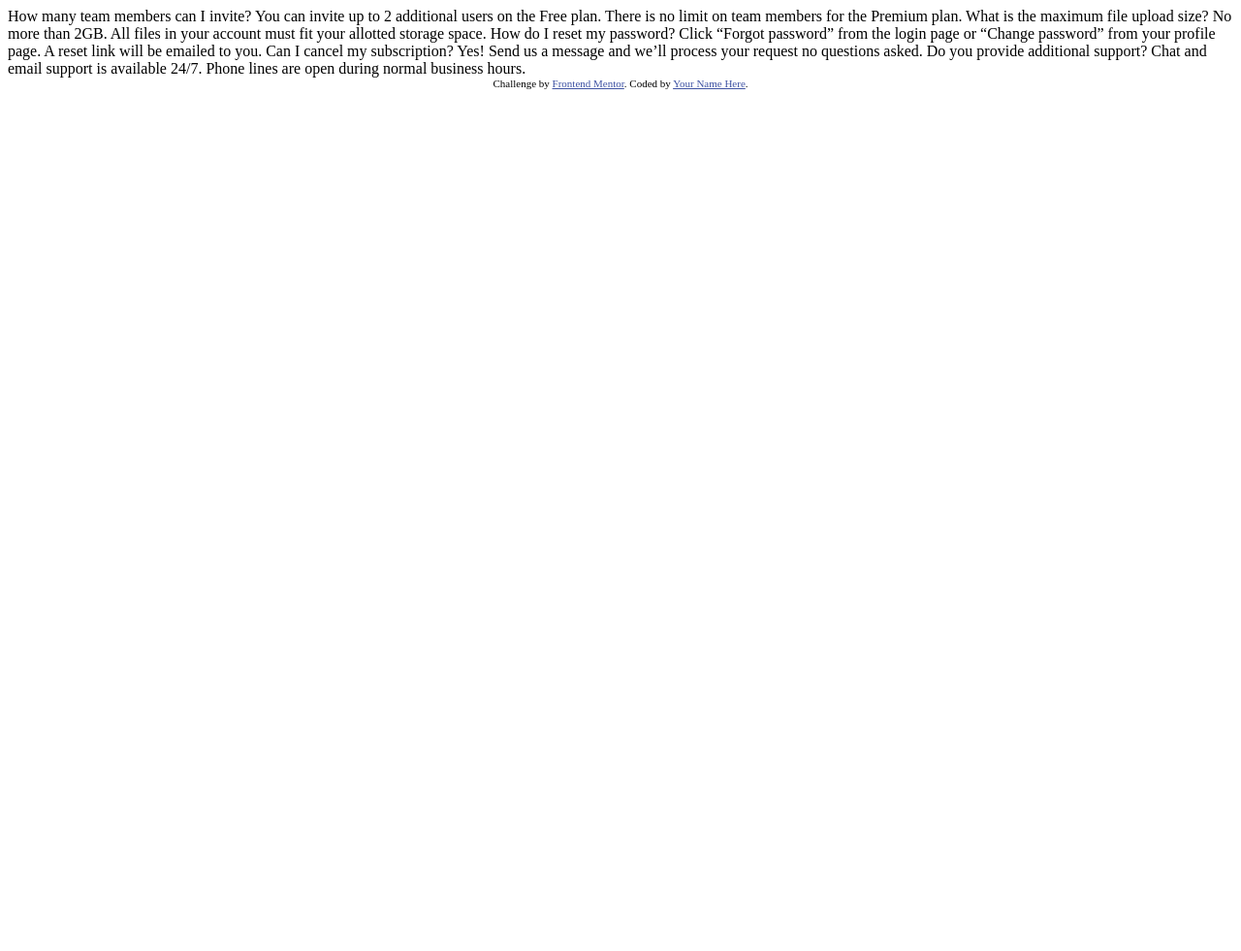
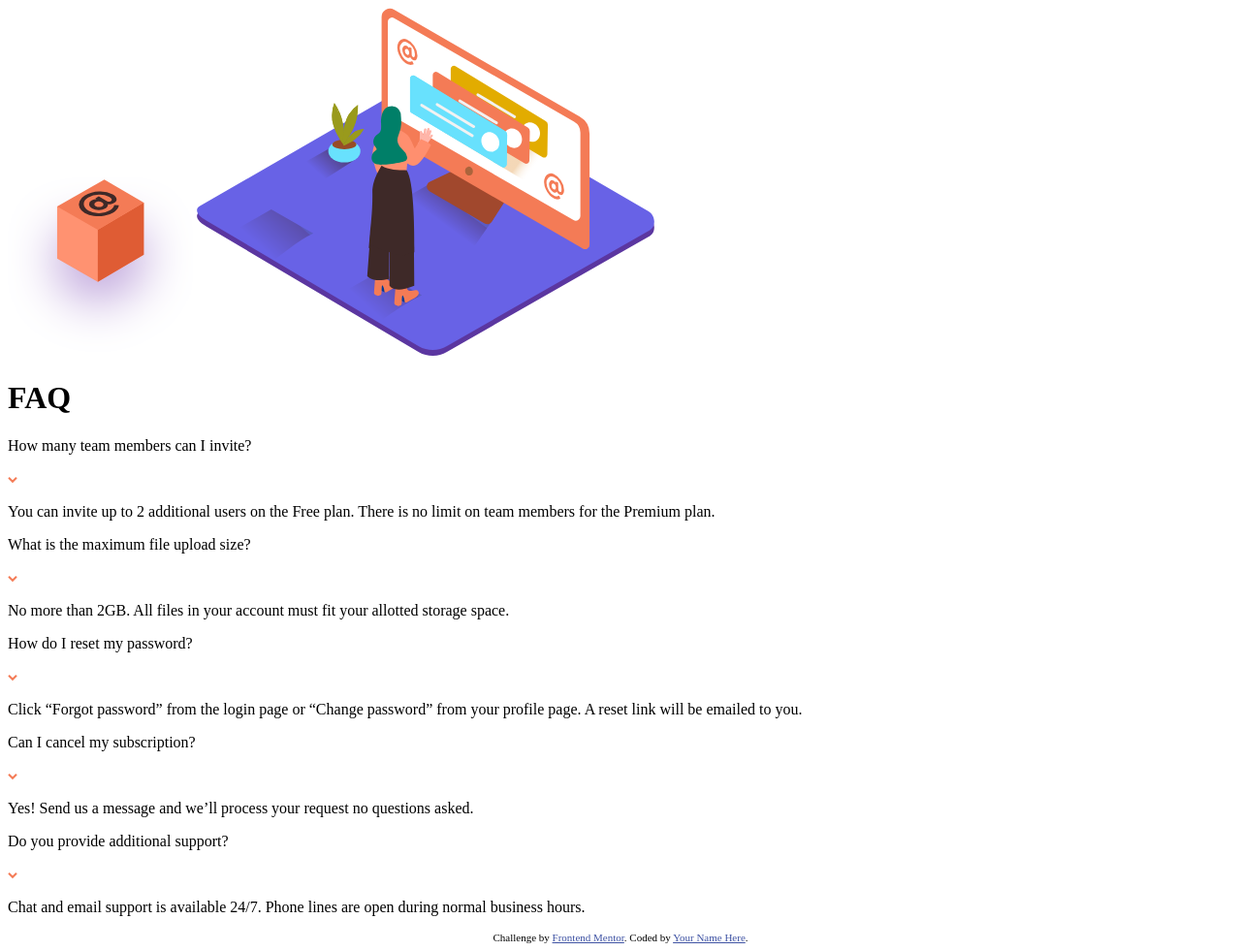
Before and after one commit to dmroman395/FAQ-Accordion-Card, a plain HTML site: page index.html in a window 1280 px wide. Shown: the whole page at 97% size. Before the commit the page ends 800 px from the top, so only its background shows below. Drawn offline with Linux system fonts and the light colour scheme.

Commit message:
Added HTML

```diff
--- a/index.html
+++ b/index.html
@@ -15,23 +15,63 @@
   </style>
 </head>
 <body>
-  How many team members can I invite?
-  You can invite up to 2 additional users on the Free plan. There is no limit on
-  team members for the Premium plan.
-
-  What is the maximum file upload size?
-  No more than 2GB. All files in your account must fit your allotted storage space.
-
-  How do I reset my password?
-  Click “Forgot password” from the login page or “Change password” from your profile page.
-  A reset link will be emailed to you.
-
-  Can I cancel my subscription?
-  Yes! Send us a message and we’ll process your request no questions asked.
-
-  Do you provide additional support?
-  Chat and email support is available 24/7. Phone lines are open during normal business hours.
-
+  <div class="card_container">
+    <div class="card_left">
+      <img src="./images/illustration-box-desktop.svg">
+      <img src="./images/illustration-woman-online-desktop.svg">
+    </div>
+    <div class="card_right">
+      <h1>FAQ</h1>
+      <div class="question_list">
+        <div class="question top">
+          <div class="question_content_container">
+            <div class="question_content_top">
+              <p>How many team members can I invite?</p>
+              <img src="./images/icon-arrow-down.svg">
+            </div>
+            <p>You can invite up to 2 additional users on the Free plan. There is no limit on
+              team members for the Premium plan.</p>
+          </div>
+        </div>
+        <div class="question">
+          <div class="question_content_container">
+            <div class="question_content_top">
+              <p>  What is the maximum file upload size?</p>
+              <img src="./images/icon-arrow-down.svg">
+            </div>
+            <p>No more than 2GB. All files in your account must fit your allotted storage space.</p>
+          </div>
+        </div>
+        <div class="question">
+          <div class="question_content_container">
+            <div class="question_content_top">
+              <p>How do I reset my password?</p>
+              <img src="./images/icon-arrow-down.svg">
+            </div>
+            <p>Click “Forgot password” from the login page or “Change password” from your profile page. A reset link will be emailed to you.</p>
+          </div>
+        </div>
+        <div class="question">
+          <div class="question_content_container">
+            <div class="question_content_top">
+              <p>Can I cancel my subscription?</p>
+              <img src="./images/icon-arrow-down.svg">
+            </div>
+            <p>Yes! Send us a message and we’ll process your request no questions asked.</p>
+          </div>
+        </div>
+        <div class="question">
+          <div class="question_content_container">
+            <div class="question_content_top">
+              <p>Do you provide additional support?</p>
+              <img src="./images/icon-arrow-down.svg">
+            </div>
+            <p>Chat and email support is available 24/7. Phone lines are open during normal business hours.</p>
+          </div>
+        </div>
+      </div>
+    </div>
+  </div>
   <div class="attribution">
     Challenge by <a href="https://www.frontendmentor.io?ref=challenge" target="_blank">Frontend Mentor</a>.
     Coded by <a href="#">Your Name Here</a>.
```
